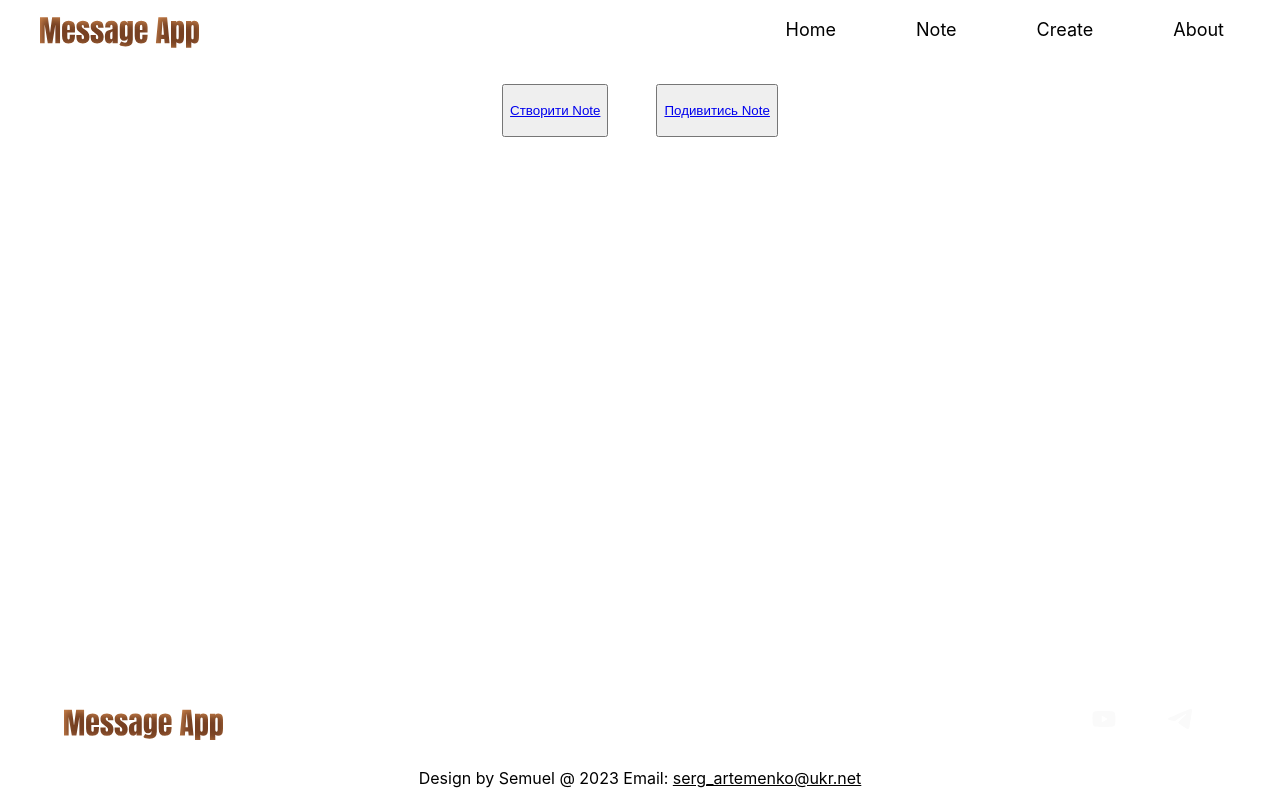
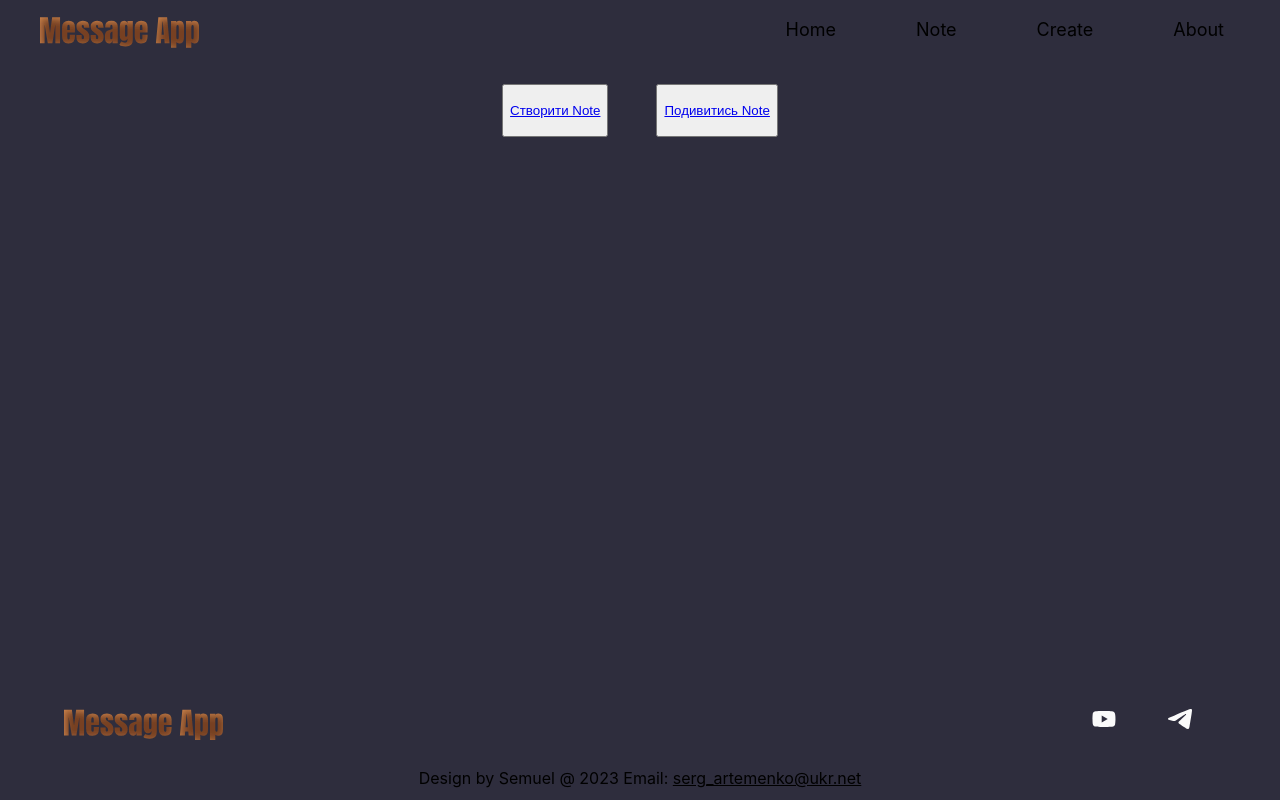
Before and after one commit to xSemuel/message-app, a React (Create React App) app: page / in a window 1280 px wide. Built offline with nearby package versions, Linux system fonts and the light colour scheme.

Commit message:
feat: added background color in index.css

```diff
--- a/src/index.css
+++ b/src/index.css
@@ -5,6 +5,7 @@ body {
     sans-serif;
   -webkit-font-smoothing: antialiased;
   -moz-osx-font-smoothing: grayscale;
+  background-color: #2e2d3d;
 }
 
 code {
```
